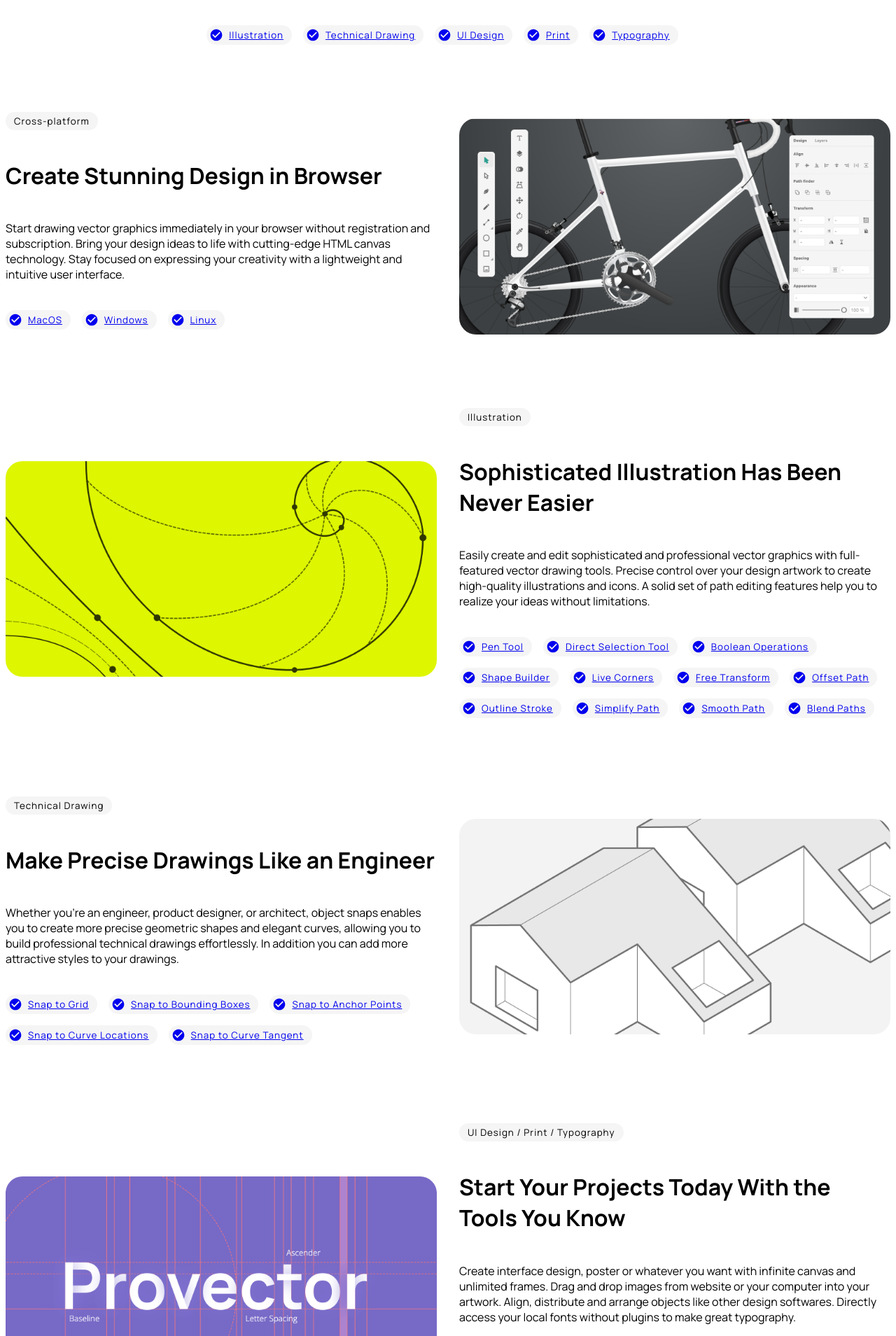
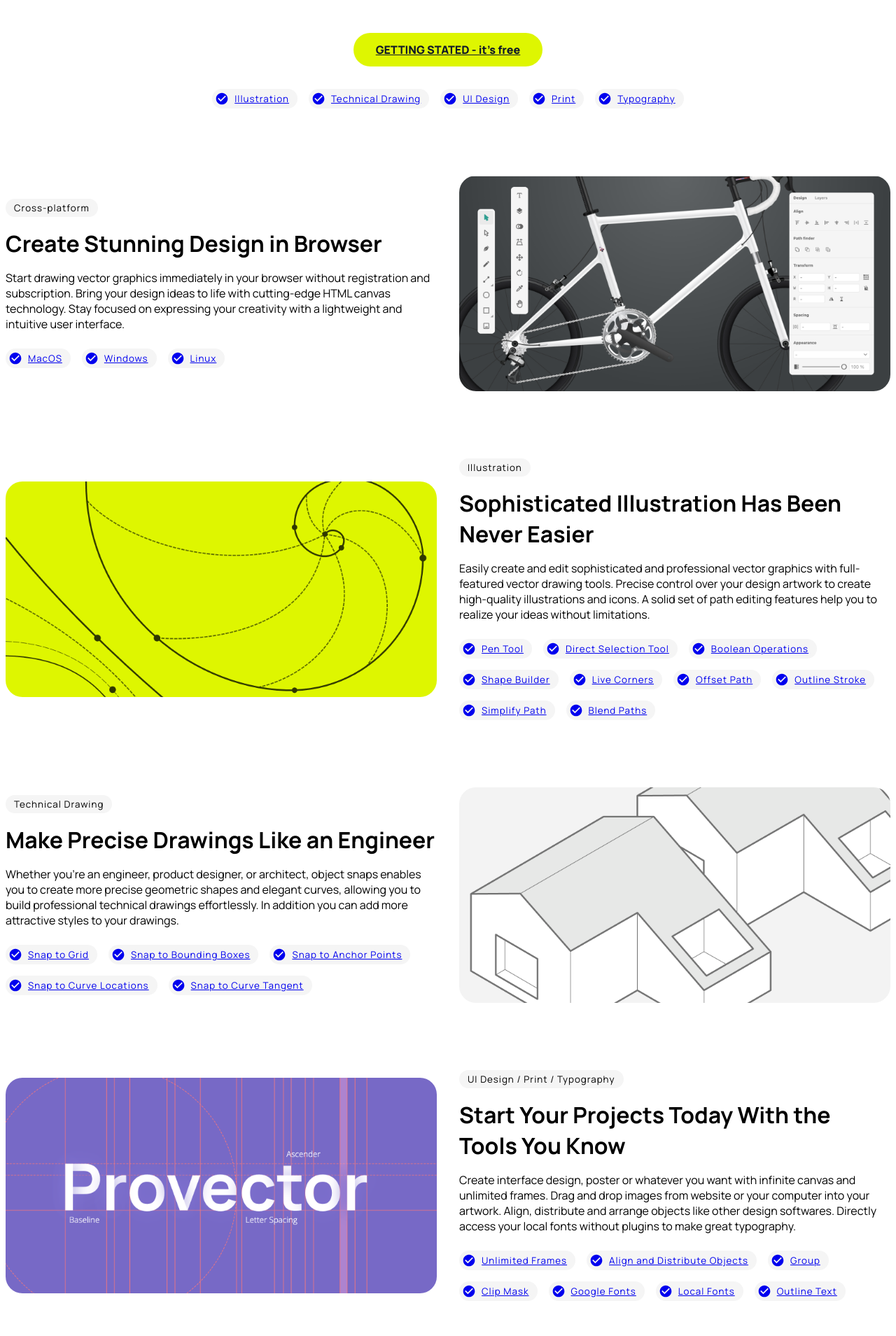
Before and after one commit to diaoliu/provector, a Next.js app: page / in a window 1280 px wide. Shown: the part 331-2240 px from the top of the page at 70% size. Built offline with nearby package versions, Linux system fonts and the light colour scheme.

Commit message:
feature(page): added internal links

```diff
--- a/src/components/banner.tsx
+++ b/src/components/banner.tsx
@@ -1,21 +1,27 @@
+import Chips from "components/chips";
 import FeatureLink from "components/features/feature-link";
+import FeatureSections from "components/features/feature-sections";
 
 import styles from "styles/banner.module.scss";
+
+const PRINT = "/#" + FeatureSections.PRINT;
+const ILLUSTRATION = "/#" + FeatureSections.ILLUSTRATION;
+const TECHNICAL_DRAWING = "/#" + FeatureSections.TECHNICAL_DRAWING;
 
 const Banner = () => (
   <section className={styles.banner}>
     <h1>A free yet powerful online vector graphics editor for designers</h1>
-    <p>Start creating your design without sign-in and subscriptions</p>
+    <p>Start creating your design without sign up and subscriptions</p>
     <a href="https://provector.app" className={styles.link}>
       GETTING STATED - it's free
     </a>
-    <div className={styles.badges}>
-      <FeatureLink label="Illustration" />
-      <FeatureLink label="Technical Drawing" />
-      <FeatureLink label="UI Design" />
-      <FeatureLink label="Print" />
-      <FeatureLink label="Typography" />
-    </div>
+    <Chips className={styles.chips}>
+      <FeatureLink label="Illustration" href={ILLUSTRATION} />
+      <FeatureLink label="Technical Drawing" href={TECHNICAL_DRAWING} />
+      <FeatureLink label="UI Design" href={PRINT} />
+      <FeatureLink label="Print" href={PRINT} />
+      <FeatureLink label="Typography " href={PRINT} />
+    </Chips>
   </section>
 );
 
--- /dev/null
+++ b/src/components/chips.tsx
@@ -0,0 +1,12 @@
+import clsx from "clsx";
+
+import styles from "styles/chip.module.scss";
+
+const Chips = ({
+  className,
+  children,
+}: React.HTMLAttributes<HTMLDivElement>) => (
+  <div className={clsx(styles.chips, className)}>{children}</div>
+);
+
+export default Chips;
--- a/src/components/features/feature-link.tsx
+++ b/src/components/features/feature-link.tsx
@@ -11,7 +11,7 @@ interface FeatureLinkProps {
   label: string;
 }
 
-const FeatureLink = ({ className, label, href = "/" }: FeatureLinkProps) => (
+const FeatureLink = ({ className, label, href }: FeatureLinkProps) => (
   <a className={clsx(styles.chip, className)} href={href}>
     <Icon size={20} d={icons.check} />
     <small>{label}</small>
--- a/src/components/features/feature-section.tsx
+++ b/src/components/features/feature-section.tsx
@@ -1,12 +1,12 @@
 import clsx from "clsx";
+
 import Chip from "components/chip";
-import FeatureLink from "components/features/feature-link";
 
 import styles from "styles/feature-section.module.scss";
 
 interface FeatureSectionProps {
+  id: string;
   children: React.ReactNode;
-  functions: string[];
   header: string;
   label: string;
   image: string;
@@ -14,22 +14,19 @@ interface FeatureSectionProps {
 }
 
 const FeatureSection = ({
+  id,
   children,
-  functions,
   header,
   label,
   image,
   reverse,
 }: FeatureSectionProps) => (
-  <section className={clsx(styles.section, reverse && styles.reverse)}>
+  <section id={id} className={clsx(styles.section, reverse && styles.reverse)}>
     <img className={styles.row} src={image} />
     <div className={styles.row}>
       <Chip label={label} />
       <h2>{header}</h2>
-      <p>{children}</p>
-      {functions.map((content) => (
-        <FeatureLink key={content} className={styles.chip} label={content} />
-      ))}
+      {children}
     </div>
   </section>
 );
--- /dev/null
+++ b/src/components/features/feature-sections.ts
@@ -0,0 +1,8 @@
+enum FeatureSections {
+  CROSS_PLATFORM = "cross-platform",
+  ILLUSTRATION = "illustration",
+  TECHNICAL_DRAWING = "technical-drawing",
+  PRINT = "print",
+}
+
+export default FeatureSections;
--- a/src/components/features/features.tsx
+++ b/src/components/features/features.tsx
@@ -1,80 +1,130 @@
-import FeatureSection from "./feature-section";
+import Chips from "components/chips";
+import FeatureLink from "components/features/feature-link";
+import FeatureSection from "components/features/feature-section";
+import FeatureSections from "components/features/feature-sections";
 
 const Features = () => (
   <>
     <FeatureSection
       reverse
+      id={FeatureSections.CROSS_PLATFORM}
       label="Cross-platform"
       header="Create Stunning Design in Browser"
       image="/browser.png"
-      functions={["MacOS", "Windows", "Linux"]}
     >
+      <p>
         Start drawing vector graphics immediately in your browser without
         registration and subscription. Bring your design ideas to life with
         cutting-edge HTML canvas technology. Stay focused on expressing your
         creativity with a lightweight and intuitive user interface.
+      </p>
+      <Chips>
+        <FeatureLink label="MacOS" href="/docs#browser-requirements" />
+        <FeatureLink label="Windows" href="/docs#browser-requirements" />
+        <FeatureLink label="Linux" href="/docs#browser-requirements" />
+      </Chips>
     </FeatureSection>
     <FeatureSection
+      id={FeatureSections.ILLUSTRATION}
       label="Illustration"
       header="Sophisticated Illustration Has Been Never Easier"
       image="/illustration.png"
-      functions={[
-        "Pen Tool",
-        "Direct Selection Tool",
-        "Boolean Operations",
-        "Shape Builder",
-        "Live Corners",
-        "Free Transform",
-        "Offset Path",
-        "Outline Stroke",
-        "Simplify Path",
-        "Smooth Path",
-        "Blend Paths",
-      ]}
     >
-      Easily create and edit sophisticated and professional vector graphics with
-      full-featured vector drawing tools. Precise control over your design
-      artwork to create high-quality illustrations and icons. A solid set of
-      path editing features help you to realize your ideas without limitations.
+      <p>
+        Easily create and edit sophisticated and professional vector graphics
+        with full-featured vector drawing tools. Precise control over your
+        design artwork to create high-quality illustrations and icons. A solid
+        set of path editing features help you to realize your ideas without
+        limitations.
+      </p>
+      <Chips>
+        <FeatureLink
+          label="Pen Tool"
+          href="/docs/path#draw-paths-with-the-pen-tool"
+        />
+        <FeatureLink
+          label="Direct Selection Tool"
+          href="/docs/path#edit-paths-with-the-direct-selection-tool"
+        />
+        <FeatureLink
+          label="Boolean Operations"
+          href="/docs/path#boolean-operations"
+        />
+        <FeatureLink
+          label="Shape Builder"
+          href="/docs/path#draw-shapes-with-the-shape-builder-tool"
+        />
+        <FeatureLink label="Live Corners" href="/docs/path#live-corners" />
+        <FeatureLink label="Offset Path" href="/docs/path#offset-paths" />
+        <FeatureLink label="Outline Stroke" href="/docs/path#outline-strokes" />
+        <FeatureLink label="Simplify Path" href="/docs/path#simplify-paths" />
+        <FeatureLink label="Blend Paths" href="/docs/path#blend-paths" />
+      </Chips>
     </FeatureSection>
     <FeatureSection
       reverse
+      id={FeatureSections.TECHNICAL_DRAWING}
       label="Technical Drawing"
       header="Make Precise Drawings Like an Engineer"
       image="/drawing.png"
-      functions={[
-        "Snap to Grid",
-        "Snap to Bounding Boxes",
-        "Snap to Anchor Points",
-        "Snap to Curve Locations",
-        "Snap to Curve Tangent",
-      ]}
     >
+      <p>
         Whether you're an engineer, product designer, or architect, object snaps
         enables you to create more precise geometric shapes and elegant curves,
         allowing you to build professional technical drawings effortlessly. In
         addition you can add more attractive styles to your drawings.
+      </p>
+      <Chips>
+        <FeatureLink
+          label="Snap to Grid"
+          href="/docs/object-snaps#snap-to-grid"
+        />
+        <FeatureLink
+          label="Snap to Bounding Boxes"
+          href="/docs/object-snaps#snap-to-bounding-boxes"
+        />
+        <FeatureLink
+          label="Snap to Anchor Points"
+          href="/docs/object-snaps#snap-to-anchor-points"
+        />
+        <FeatureLink
+          label="Snap to Curve Locations"
+          href="/docs/object-snaps#snap-to-curve-locations"
+        />
+        <FeatureLink
+          label="Snap to Curve Tangent"
+          href="/docs/object-snaps#snap-to-curve-tangent-and-normal"
+        />
+      </Chips>
     </FeatureSection>
     <FeatureSection
+      id={FeatureSections.PRINT}
       label="UI Design / Print / Typography"
       header="Start Your Projects Today With the Tools You Know"
       image="/print.png"
-      functions={[
-        "Unlimited Frames",
-        "Align and Distribute Objects",
-        "Spacing",
-        "Group",
-        "Clip Mask",
-        "Google Fonts",
-        "Local Fonts",
-        "Outline Text",
-      ]}
     >
-      Create interface design, poster or whatever you want with infinite canvas
-      and unlimited frames. Drag and drop images from website or your computer
-      into your artwork. Align, distribute and arrange objects like other design
-      softwares. Directly access your local fonts without plugins to make great
-      typography.
+      <p>
+        Create interface design, poster or whatever you want with infinite
+        canvas and unlimited frames. Drag and drop images from website or your
+        computer into your artwork. Align, distribute and arrange objects like
+        other design softwares. Directly access your local fonts without plugins
+        to make great typography.
+      </p>
+      <Chips>
+        <FeatureLink label="Unlimited Frames" href="/docs/frame" />
+        <FeatureLink
+          label="Align and Distribute Objects"
+          href="/docs/arrange-objects#align-and-distribute-objects"
+        />
+        <FeatureLink label="Group" href="/docs/arrange-objects#group-objects" />
+        <FeatureLink
+          label="Clip Mask"
+          href="/docs/arrange-objects#create-clipping-mask"
+        />
+        <FeatureLink label="Google Fonts" href="/docs/text#font-family" />
+        <FeatureLink label="Local Fonts" href="/docs/text#font-family" />
+        <FeatureLink label="Outline Text" href="/docs/text#create-outlines" />
+      </Chips>
     </FeatureSection>
   </>
 );
--- a/src/styles/banner.module.scss
+++ b/src/styles/banner.module.scss
@@ -1,46 +1,44 @@
 @import "variables";
 
 .banner {
-  padding-top: 3rem;
+  display: flex;
+  flex-direction: column;
+  align-items: center;
+  gap: 2rem;
+
   text-align: center;
 
   & h1 {
+    max-width: $screen-desktop;
+    margin-top: 3.75rem;
     font-size: 3.5rem;
     font-weight: 800;
     line-height: 1.3;
-    max-width: 1024px;
-    margin: 0 auto;
-  }
-
-  & p {
-    margin: 1.5rem 0 2rem;
   }
 
   & .link {
     display: inline-block;
-    color: $slate-900;
-    font-weight: 800;
     padding: 0.8rem 2rem;
     border-radius: 3rem;
     background-color: $primary-color;
+    color: $slate-900;
+    font-weight: 800;
   }
 
-  & .badges {
-    display: flex;
-    flex-wrap: wrap;
+  & .chips {
     justify-content: center;
-    margin: 2.5rem 0 2rem;
+  }
+}
+
+@media (max-width: $screen-desktop) {
+  .banner h1 {
+    margin-top: 2.5rem;
   }
 }
 
 @media (max-width: $screen-mobile) {
   .banner h1 {
-    font-size: 2rem;
+    font-size: 2.5rem;
+    margin-top: 2rem;
   }
 }
-
-@media (max-width: $screen-desktop) {
-  .banner {
-    padding-top: 2rem;
-  }
-}
--- a/src/styles/chip.module.scss
+++ b/src/styles/chip.module.scss
@@ -1,11 +1,15 @@
 @import "variables";
+
+.chips {
+  display: flex;
+  flex-wrap: wrap;
+  gap: 1rem;
+}
 
 .chip {
   display: inline-flex;
   align-items: center;
   padding: 0.25rem;
-  margin-right: 1rem;
-  margin-bottom: 1rem;
   border-radius: 3rem;
   background-color: var(--bg-color-chip);
 
@@ -15,10 +19,3 @@
     white-space: nowrap;
   }
 }
-
-@media (max-width: $screen-mobile) {
-  .chip {
-    margin-right: 0.5rem;
-    margin-bottom: 0.5rem;
-  }
-}
--- a/src/styles/feature-section.module.scss
+++ b/src/styles/feature-section.module.scss
@@ -3,11 +3,15 @@
 .section {
   display: flex;
   align-items: center;
-  padding: 3rem 0;
-  margin: 0 -1rem;
+  gap: 2rem;
+  margin: 6rem 0;
 
   &.reverse {
     flex-direction: row-reverse;
+  }
+
+  & .row {
+    width: 50%;
   }
 
   & img {
@@ -15,36 +19,34 @@
     overflow: hidden;
   }
 
-  & .row {
-    width: 50%;
-    margin: 0 1rem;
-  }
-
   & h2 {
     font-size: 2rem;
     font-weight: 700;
-    padding-bottom: 1rem;
+    margin: 1rem 0;
   }
 
   & p {
-    padding-bottom: 1.5rem;
+    margin-bottom: 1.5rem;
   }
 }
 
 @media (max-width: $screen-desktop) {
-  .section {
-    display: block;
-    padding: 0;
-    margin: 3rem 0;
+  .section,
+  .section.reverse {
+    flex-direction: column;
+    margin: 4rem 0;
   }
 
   .section .row {
     width: 100%;
-    margin: 1.5rem 0;
   }
 }
 
 @media (max-width: $screen-mobile) {
+  .section {
+    margin: 3rem 0;
+  }
+
   .section img {
     border-radius: 0.75rem;
   }
```
Lines whose indentation alone changed are shown as unchanged.
